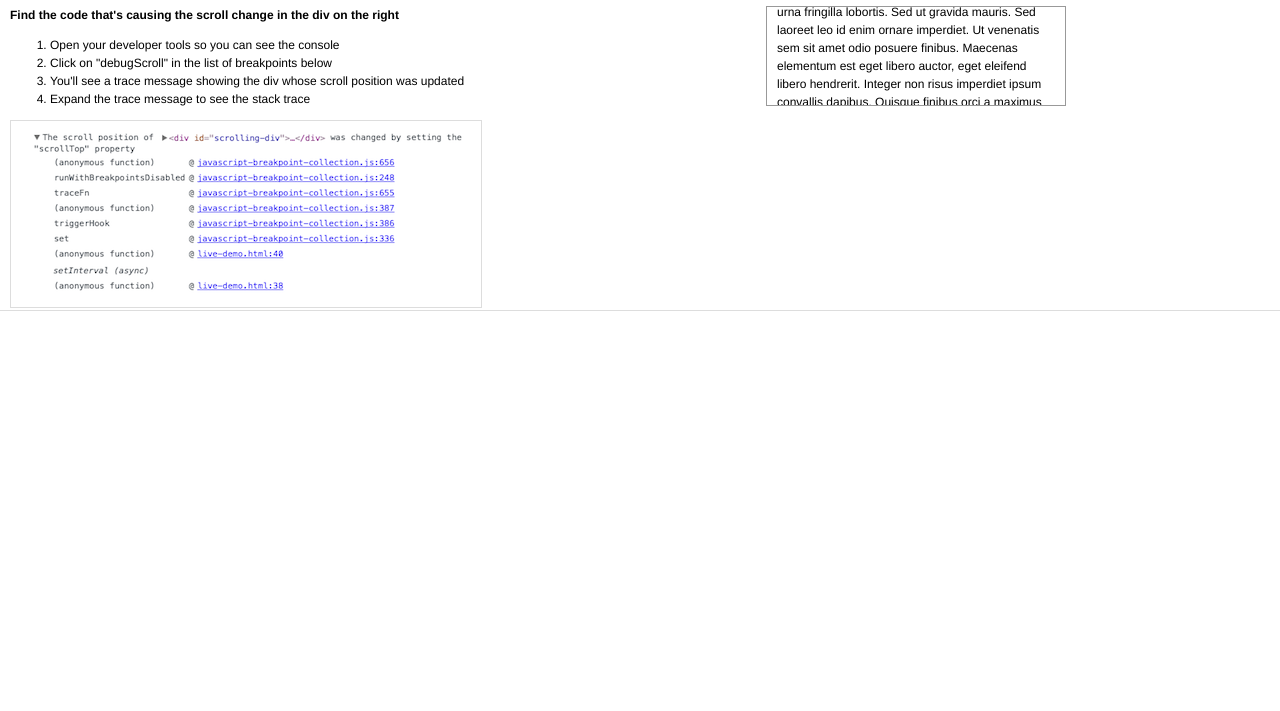
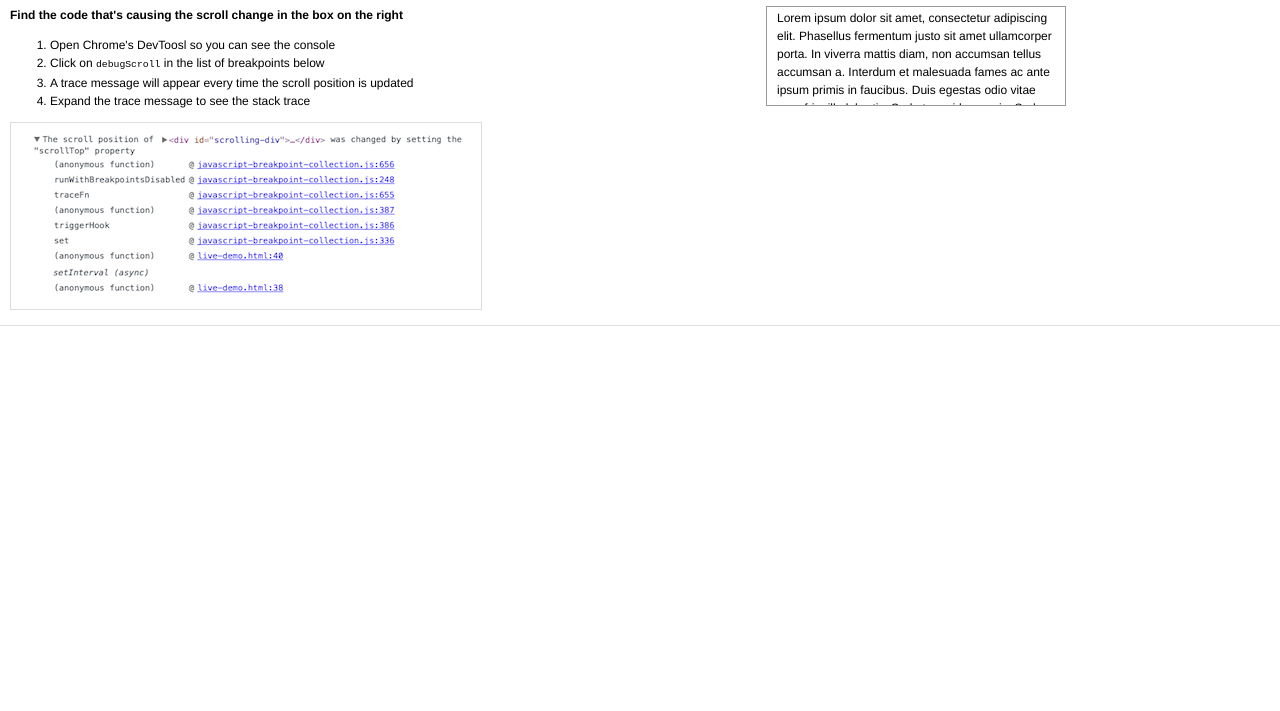
Before and after one commit to mattzeunert/javascript-breakpoint-collection, a browser extension: page gh-pages/live-demo.html in a window 1280 px wide. Shown: the part 89-800 px from the top of the page. Drawn offline with Linux system fonts and the light colour scheme.

Commit message:
Live demo tweaks.

```diff
--- a/gh-pages/live-demo.html
+++ b/gh-pages/live-demo.html
@@ -1,9 +1,15 @@
+<!doctype html>
+<html>
+    <head>
+        <title>
+        </title>
+    </head>
+    <body onload="onBodyLoad()">
         <script src="live-demo-copied-code/javascript-breakpoint-collection.js"></script>
         <meta charset="utf-8" />
         <link rel="stylesheet" href="live-demo-copied-code/panel.css"></link>
         <div id="tutorial" style="height: 50%;border-bottom: 1px solid #ddd; padding: 10px;overflow: auto;">
-    <div style="    border-bottom: 1px solid #999;
-    padding-bottom: 10px;">
+            <div style="border-bottom: 1px solid #999;padding-bottom: 10px;">
                 <a style="float: right"
                     href="https://chrome.google.com/webstore/detail/javascript-breakpoint-col/kgpjjblahlmjlfljfpcneapmeblichbp">
                     <img style="border: 1px solid #bbb;" src="chrome-web-store.png"/>
@@ -11,7 +17,7 @@
                 <h1 style="    display: inline-block;
             font-weight: normal;
             margin-right: 5px;">
-            JavaScript Breakpoint Collection Live Demo
+                    JS Breakpoint Collection &mdash; Live Demo
                 </h1>
                 <a href="https://github.com/mattzeunert/javascript-breakpoint-collection">View on Github</a>
             </div>
@@ -20,12 +26,12 @@
             <div style="line-height: 1.5em">
                 <div style="float: left;width: 60%;">
                     <b>
-                Find the code that's causing the scroll change in the div on the right
+                        Find the code that's causing the scroll change in the box on the right
                     </b>
                     <ol>
-                <li>Open your developer tools so you can see the console</li>
-                <li>Click on "debugScroll" in the list of breakpoints below</li>
-                <li>You'll see a trace message showing the div whose scroll position was updated</li>
+                        <li>Open Chrome's DevToosl so you can see the console</li>
+                        <li>Click on <code>debugScroll</code> in the list of breakpoints below</li>
+                        <li>A trace message will appear every time the scroll position is updated</li>
                         <li>Expand the trace message to see the stack trace</li>
                     </ol>
 
@@ -37,10 +43,20 @@
                         Lorem ipsum dolor sit amet, consectetur adipiscing elit. Phasellus fermentum justo sit amet ullamcorper porta. In viverra mattis diam, non accumsan tellus accumsan a. Interdum et malesuada fames ac ante ipsum primis in faucibus. Duis egestas odio vitae urna fringilla lobortis. Sed ut gravida mauris. Sed laoreet leo id enim ornare imperdiet. Ut venenatis sem sit amet odio posuere finibus. Maecenas elementum est eget libero auctor, eget eleifend libero hendrerit. Integer non risus imperdiet ipsum convallis dapibus. Quisque finibus orci a maximus viverra. Aliquam ante lectus, ornare non purus eget, finibus ultrices ante. Etiam eu elit vulputate, rhoncus elit et, hendrerit ex.
                     </div>
                     <script>
+                        function setBoxScrollTop(scrollTop){
+                            var el = document.getElementById("scrolling-div");
+                            el.scrollTop = scrollTop
+                        }
+                        function everySecond(){
+
+                            setBoxScrollTop(Math.random() * 150)
+                        }
+                        function onBodyLoad(){
                             setInterval(function(){
-                    var el = document.getElementById("scrolling-div");
-                    el.scrollTop = Math.random() * 150;
+                                everySecond();
                             }, 1000)
+                        }
+
                     </script>
                 </div>
             </div>
@@ -52,3 +68,5 @@
         </style>
         <div id="app-content" style="height: 50%;"></div>
         <script src="live-demo-copied-code/devtools-panel.js"></script>
+    </body>
+</html>
```
Lines whose indentation alone changed are shown as unchanged.
